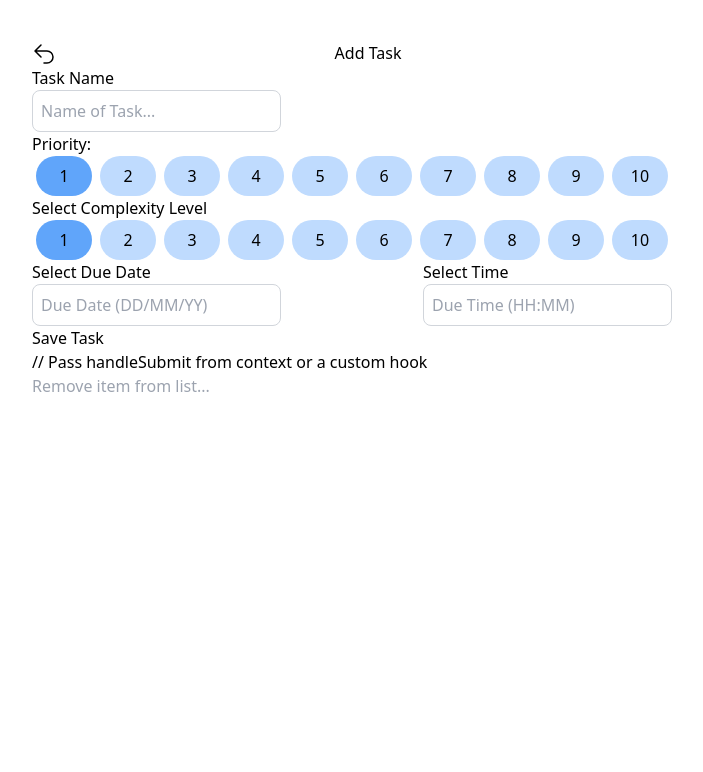
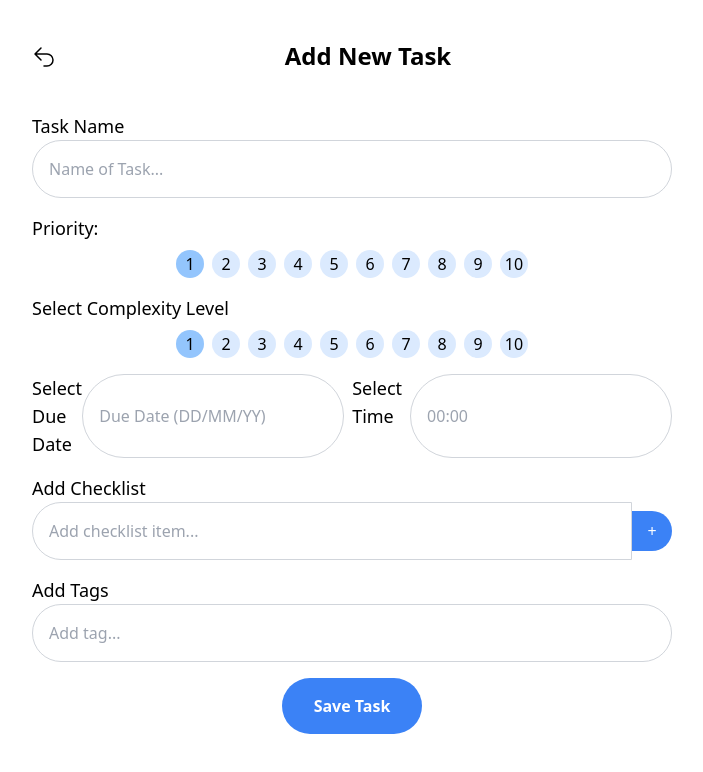
Before and after one commit to Jflo25/todo-app, a React (Create React App) app: page /addTask in a window 1280 px wide. Shown: the top 772 px of the page, without its empty margins (288-991 px from the left). Built offline with nearby package versions, Linux system fonts and the light colour scheme.

Commit message:
working on form component functionality and styling.

```diff
--- a/src/components/Form.jsx
+++ b/src/components/Form.jsx
@@ -28,6 +28,13 @@ const Form = ({ onSaveTask }) => {
       setDueTime(newTime);
    };
 
+   //CHECKLIST FUNCTION
+   const handleAddChecklistItem = () => {
+      if (newChecklistItem.trim() !== '') {
+         setChecklistItems([...checklistItems, newChecklistItem]);
+         setNewChecklistItem('');
+      }
+   };
 
    const handleSubmit = (e) => {
       e.preventDefault();
@@ -48,19 +55,13 @@ const Form = ({ onSaveTask }) => {
       // Reset form fields if needed
    };
 
-   const handleAddChecklistItem = () => {
-      setChecklistItems([...checklistItems, newChecklistItem]);
-      setNewChecklistItem('');
-   };
-
    const handleAddTag = () => {
       setTags([...tags, newTag]);
       setNewTag('');
    };
 
    return (
-
-      <div className="container text-center mt-10 h-3/4 ">
+      <div className="container mx-auto mt-10 h-4/5">
          <div className="header text-center flex ">
             <button className="return-icon">
                <svg
@@ -76,29 +77,28 @@ const Form = ({ onSaveTask }) => {
                   />
                </svg>
             </button>
-            <h1 className='text-center w-1/4 m-auto'>Add Task</h1>
+            <h1 className='text-center font-bold text-2xl m-auto'>Add New Task</h1>
          </div>
 
-         <p className='text-left'>Task Name</p>
-         <form onSubmit={handleSubmit} className='text-left'>
-            {/* INPUT TASK */}
+         <form onSubmit={handleSubmit} className='text-left mt-10'>
+            <label className='text-lg font-medium'>Task Name</label>
             <input
                type="text"
-               placeholder="Name of Task... "
+               placeholder="Name of Task..."
+               className="w-full rounded-full border-gray-300 border p-4 mb-4"
                value={taskName}
                onChange={(e) => setTaskName(e.target.value)}
-               className="rounded-lg border-gray-300 border p-2"
             />
-            {/* PRIORITIY OF TASK */}
-            <div className='task-priority'>
-               <label>Priority:</label>
-               <div className="flex">
+
+            {/* Priority Selection */}
+            <div className='task-priority mb-4'>
+               <label className="block mb-2 text-lg font-medium">Priority:</label>
+               <div className="flex justify-center">
                   {priorityOptions.map((option) => (
                      <button
                         key={option}
                         type="button"
-                        className={`flex-grow font-medium rounded-full py-2 w-1/12 text-1xl mx-1 ${priority === option.toString() ? 'bg-blue-400' : 'bg-blue-200'
-                           }`}
+                        className={`rounded-full text-center w-7 h-7 bg-blue-100 mx-1 ${priority === option.toString() ? 'bg-blue-300' : ''}`}
                         onClick={() => setPriority(option.toString())}
                      >
                         {option}
@@ -106,16 +106,16 @@ const Form = ({ onSaveTask }) => {
                   ))}
                </div>
             </div>
-            {/* COMPLEXITY OF TASK */}
-            <div className='task-complexity'>
-               <label> Select Complexity Level</label>
-               <div className="flex">
+
+            {/* Complexity Selection */}
+            <div className='task-complexity mb-4'>
+               <label className="block mb-2 text-lg font-medium">Select Complexity Level</label>
+               <div className="flex justify-center">
                   {complexityOptions.map((option) => (
                      <button
                         key={option}
                         type="button"
-                        className={`flex-grow font-medium rounded-full py-2 w-1/12 text-1xl mx-1 ${complexity === option.toString() ? 'bg-blue-400' : 'bg-blue-200'
-                           }`}
+                        className={`rounded-full text-center w-7 h-7 bg-blue-100 mx-1 ${complexity === option.toString() ? 'bg-blue-300' : ''}`}
                         onClick={() => setComplexity(option.toString())}
                      >
                         {option}
@@ -123,37 +123,79 @@ const Form = ({ onSaveTask }) => {
                   ))}
                </div>
             </div>
-            <div className="task-due-dates flex justify-between">
-               <div className="due-date">
-                  <h3>Select Due Date</h3>
+
+            {/* Due Date and Time Inputs */}
+            <div className="task-due-dates flex justify-between mb-4">
+               <label className='text-lg font-medium'>Select Due Date</label>
                <input
                   type="text"
                   placeholder="Due Date (DD/MM/YY)"
+                  className="rounded-full border-gray-300 border p-4 w-full mr-2"
                   value={dueDate}
                   onChange={handleDueDateChange}
-                     className="rounded-lg border-gray-300 border p-2"
+               />
+               <label className='text-lg font-medium'>Select Time</label>
+               <input
+                  type="text"
+                  placeholder="00:00"
+                  className="rounded-full border-gray-300 border p-4 w-full ml-2"
+                  value={dueTime}
+                  onChange={handleDueTimeChange}
                />
             </div>
-               <div className="time">
-                  <h3>Select Time</h3>
-                  <div className="display-time">
+
+            {/* Checklist Input */}
+            <div className="mb-4">
+               <label className='text-lg font-medium'>Add Checklist</label>
+               <div className="flex items-center">
                   <input
                      type="text"
-                        placeholder="Due Time (HH:MM)"
-                        value={dueTime}
-                        onChange={handleDueTimeChange}
-                        className="rounded-lg border-gray-300 border p-2"
+                     placeholder="Add checklist item..."
+                     className="flex-grow rounded-l-full border-gray-300 border p-4"
+                     value={newChecklistItem}
+                     onChange={(e) => setNewChecklistItem(e.target.value)}
+                  />
+                  <button
+                     type="button"
+                     onClick={handleAddChecklistItem}
+                     className="bg-blue-500 rounded-r-full w-10 h-10 flex justify-center items-center text-white"
+                  >
+                     <span>+</span>
+                  </button>
+               </div>
+               <ul className="list-disc ml-5 mt-2">
+                  {checklistItems.map((item, index) => (
+                     <li key={index}>{item}</li>
+                  ))}
+               </ul>
+            </div>
+
+            {/* Tag Input */}
+
+            <div className="mb-4">
+               <label className='text-lg font-medium'>Add Tags</label>
+               <input
+                  type="text"
+                  placeholder="Add tag..."
+                  className="rounded-full border-gray-300 border p-4 w-full"
+                  value={newTag}
+                  onChange={(e) => setNewTag(e.target.value)}
                />
             </div>
-               </div>
-            </div>
-            <button type="submit" className="...">
+
+            {/* Save Task Button */}
+            <div className="text-center">
+               <button
+                  type="submit"
+                  className="bg-blue-500 text-white font-bold py-4 px-8 rounded-full w-auto"
+               >
                   Save Task
                </button>
+            </div>
          </form>
-
       </div>
    );
+
 };
 
 export default Form;
--- a/src/components/FormList.jsx
+++ b/src/components/FormList.jsx
@@ -1,30 +1,16 @@
 import React, { useContext } from 'react';
 import List from './List';
-import Form from './Form';
+import Form from './form';
 import { TodoContext } from '../contexts/todoProvider';
 
 const FormList = () => {
    const {
-      list,
-      itemActions,
-      priorityActions,
-      searchActions,
-      toggleSort,
       handleSubmit
    } = useContext(TodoContext);
 
    return (
       <div className="form-list">
-         <Form onSubmit={handleSubmit} /> // Pass handleSubmit from context or a custom hook
-         <List list={list} {...itemActions} />
-         <form onSubmit={searchActions.handleSubmitRemove}>
-            <input
-               type="search"
-               placeholder="Remove item from list..."
-               value={searchActions.searchValue}
-               onChange={searchActions.handleSearchRemove}
-            />
-         </form>
+         <Form onSubmit={handleSubmit} />
       </div>
    );
 };
```
Lines whose indentation alone changed are shown as unchanged.
